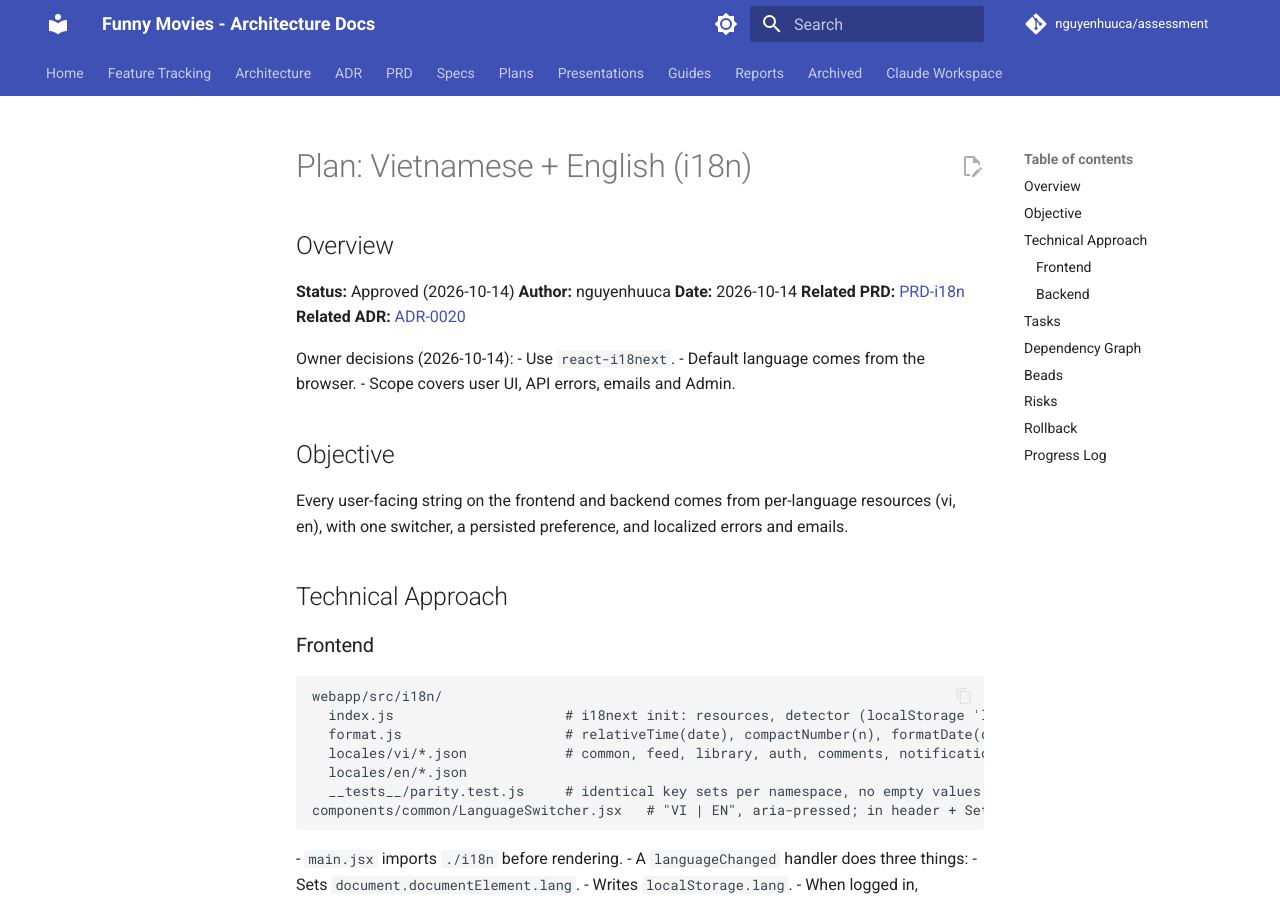
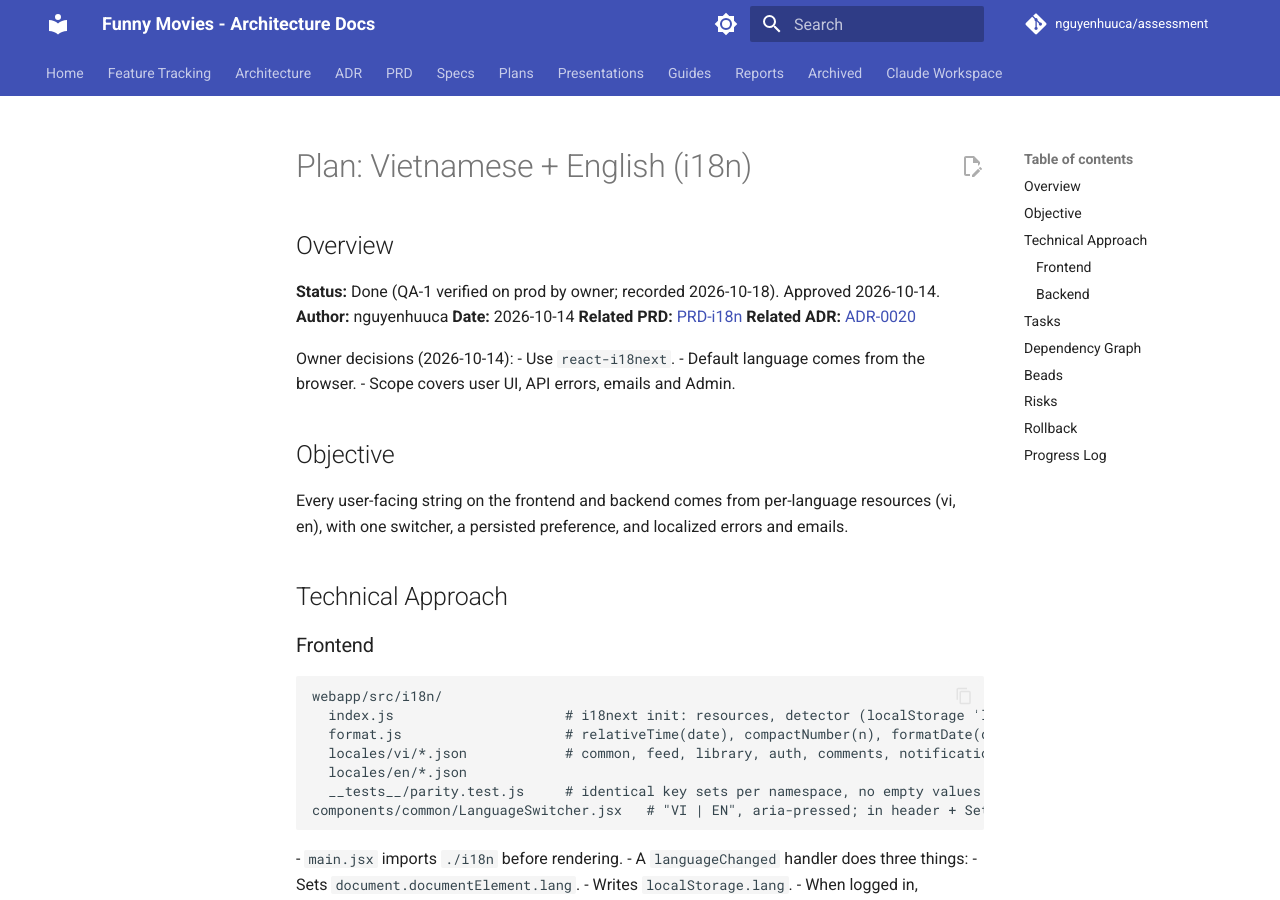
Before and after one commit to nguyenhuuca/assessment, an MkDocs documentation site: the page built from docs/plans/plan-i18n.md, in a window 1280 px wide and 900 px high. Built offline with MkDocs 1.6.1 and Material for MkDocs 9.7.7, drawn with Linux system fonts in a browser that asks for light colours; comment, search, counter and statistics services are not loaded; some of the changed text lies outside the part shown.

Commit message:
docs(i18n): mark QA-1 done; plan and tracking move to Done
Owner verified both languages on prod. TASKS.md QA-1 checked, plan status
Done with a progress-log row, tracking moves i18n from In Review to Done
(Done 16 -> 17; In Review count now matches its 7 items).

Co-Authored-By: Claude Opus 5.5 <noreply@anthropic.com>

```diff
--- a/docs/plans/plan-i18n.md
+++ b/docs/plans/plan-i18n.md
@@ -9,7 +9,7 @@ Handoff to: Builder, QA Engineer
 
 ## Overview
 
-**Status:** Approved (2026-10-14)
+**Status:** Done (QA-1 verified on prod by owner; recorded 2026-10-18). Approved 2026-10-14.
 **Author:** nguyenhuuca
 **Date:** 2026-10-14
 **Related PRD:** [PRD-i18n](../prd/PRD-i18n.md)
@@ -129,3 +129,4 @@ bd create --title="[QA-1] i18n E2E + prod smoke" --type=task
 | 2026-10-14 | Owner approved the PRD, ADR-0020 and this plan. The switcher is a "VI | EN" toggle and the English name is "Watch later". |
 | 2026-10-14 | Plan created from a parallel exploration of FE strings and BE text, errors and emails. Owner chose react-i18next, browser default, and full scope including Admin. |
 | 2026-10-15 | Implemented FE-1..5 and BE-1..3 with parallel workers. FE: 300 tests, ~20 KB gzip added. BE: 1145 tests, coverage 96.29%. QA: `/api` responses are `cache-control: no-store` and `cf-cache-status: DYNAMIC`, so no edge-cache leak and no `Vary` needed. useLocaleSync saves the UI language when `user_settings.locale` is null, so emails match. Digest emails for users who never log in again fall back to English (ADR D6). |
+| 2026-10-18 | QA-1 passed: owner tested both languages on prod. Plan marked Done. |
```
Also changed, not shown: TASKS.md (+1 -1 lines), docs/tracking.md (+3 -3 lines).
